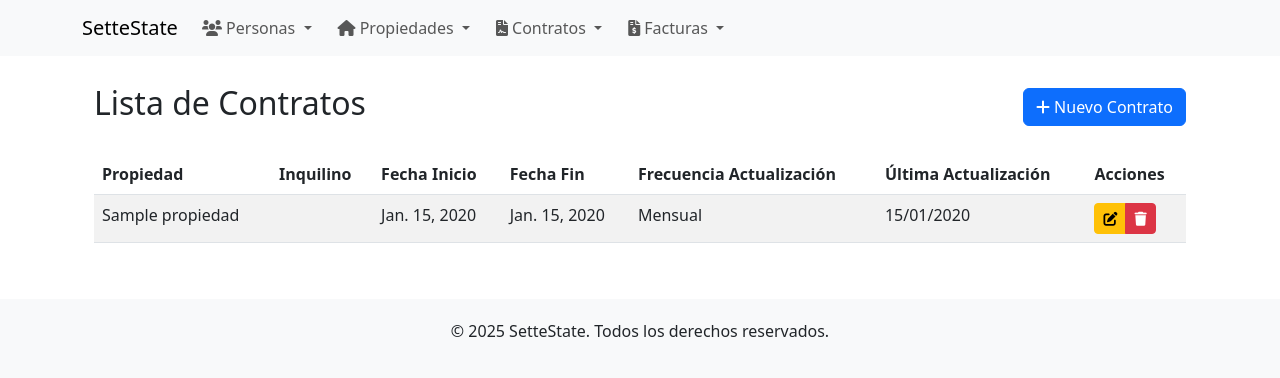
After one commit to JereGun/SettEstate, a Django app: page /contrato/ in a window 1280 px wide. The commit adds this page. Shown: the top 378 px of the page. Run offline with Django 5.2, Linux system fonts and the light colour scheme; tables that the repository leaves empty hold one stand-in row (values such as "Sample post").

Commit message:
Se agregan cambios en template de contrato

```diff
--- a/settestate/contrato/views.py
+++ b/settestate/contrato/views.py
@@ -19,21 +19,21 @@ def registrar_actualizacion(request, contrato_id):
 
 class ContratoListView(ListView):
     model = Contrato
-    template_name = "contrato_list.html"
+    template_name = "contrato/contrato_list.html"
     context_object_name = "contratos"
 
 
 class ContratoUpdateView(UpdateView):
     model = Contrato
-    template_name = "contrato_update.html"
+    template_name = "contrato/contrato_form.html"
 
 class ContratoDeleteView(DeleteView):
     model = Contrato
-    template_name = "contrato_delete.html"
+    template_name = "contrato/contrato_delete.html"
     success_url = "/contrato/"
 
 class ContratoCreateView(CreateView):
     model = Contrato
-    template_name = "contrato_create.html"
+    template_name = "contrato/contrato_form.html"
     fields = '__all__'
     success_url = "/contrato/"
--- a/settestate/templates/base.html
+++ b/settestate/templates/base.html
@@ -3,7 +3,7 @@
 <head>
     <meta charset="UTF-8">
     <meta name="viewport" content="width=device-width, initial-scale=1.0">
-    <title>{% block title %}Mi Proyecto Django{% endblock %}</title>
+    <title>{% block title %}SetteState{% endblock %}</title>
     <!-- Bootstrap CSS -->
     <link href="https://cdn.jsdelivr.net/npm/bootstrap@5.3.0/dist/css/bootstrap.min.css" rel="stylesheet">
 
@@ -20,24 +20,71 @@
             margin-top: 40px;
             text-align: center;
         }
+        .dropdown-menu {
+            border-radius: 0;
+        }
+        .nav-item {
+            margin-right: 10px;
+        }
     </style>
-    {% block extra_css %}{% endblock %}  <!-- Bloque para CSS adicional -->
+    {% block extra_css %}{% endblock %}
 </head>
 <body>
     <!-- Navbar -->
     <nav class="navbar navbar-expand-lg navbar-light bg-light fixed-top">
         <div class="container">
-            <a class="navbar-brand" href="{% url 'persona_list' %}">Mi Proyecto</a>
+            <a class="navbar-brand" href="{% url 'persona_list' %}">SetteState</a>
             <button class="navbar-toggler" type="button" data-bs-toggle="collapse" data-bs-target="#navbarNav" aria-controls="navbarNav" aria-expanded="false" aria-label="Toggle navigation">
                 <span class="navbar-toggler-icon"></span>
             </button>
             <div class="collapse navbar-collapse" id="navbarNav">
                 <ul class="navbar-nav">
-                    <li class="nav-item">
-                        <a class="nav-link" href="{% url 'persona_list' %}">Personas</a>
+                    <!-- Menú Personas -->
+                    <li class="nav-item dropdown">
+                        <a class="nav-link dropdown-toggle" href="#" id="personasDropdown" role="button" data-bs-toggle="dropdown" aria-expanded="false">
+                            <i class="fas fa-users"></i> Personas
+                        </a>
+                        <ul class="dropdown-menu" aria-labelledby="personasDropdown">
+                            <li><a class="dropdown-item" href="{% url 'persona_list' %}"><i class="fas fa-list"></i> Lista de Personas</a></li>
+                            <li><a class="dropdown-item" href="{% url 'persona_create' %}"><i class="fas fa-user-plus"></i> Nueva Persona</a></li>
+                        </ul>
                     </li>
-                    <li class="nav-item">
-                        <a class="nav-link" href="{% url 'persona_create' %}">Crear Persona</a>
+
+                    <!-- Menú Propiedades -->
+                    <li class="nav-item dropdown">
+                        <a class="nav-link dropdown-toggle" href="#" id="propiedadesDropdown" role="button" data-bs-toggle="dropdown" aria-expanded="false">
+                            <i class="fas fa-home"></i> Propiedades
+                        </a>
+                        <ul class="dropdown-menu" aria-labelledby="propiedadesDropdown">
+                            <li><a class="dropdown-item" href="{% url 'propiedad_list' %}"><i class="fas fa-list"></i> Lista de Propiedades</a></li>
+                            <li><a class="dropdown-item" href="{% url 'propiedad_create' %}"><i class="fas fa-plus-circle"></i> Nueva Propiedad</a></li>
+                            <li><hr class="dropdown-divider"></li>
+                        </ul>
+                    </li>
+
+                    <!-- Menú Contratos -->
+                    <li class="nav-item dropdown">
+                        <a class="nav-link dropdown-toggle" href="#" id="contratosDropdown" role="button" data-bs-toggle="dropdown" aria-expanded="false">
+                            <i class="fas fa-file-contract"></i> Contratos
+                        </a>
+                        <ul class="dropdown-menu" aria-labelledby="contratosDropdown">
+                            <li><a class="dropdown-item" href="{% url 'contrato_list' %}"><i class="fas fa-list"></i> Lista de Contratos</a></li>
+                            <li><a class="dropdown-item" href="{% url 'contrato_create' %}"><i class="fas fa-plus-circle"></i> Nuevo Contrato</a></li>
+                            <!-- <li><hr class="dropdown-divider"></li> -->
+                            <!-- <li><a class="dropdown-item" href=""><i class="fas fa-clock"></i> Contratos por Vencer</a></li> -->
+                        </ul>
+                    </li>
+
+                    <!-- Menú Facturas -->
+                    <li class="nav-item dropdown">
+                        <a class="nav-link dropdown-toggle" href="#" id="facturasDropdown" role="button" data-bs-toggle="dropdown" aria-expanded="false">
+                            <i class="fas fa-file-invoice-dollar"></i> Facturas
+                        </a>
+                        <ul class="dropdown-menu" aria-labelledby="facturasDropdown">
+                            <li><a class="dropdown-item" href="{% url 'factura:factura_list' %}"><i class="fas fa-list"></i> Lista de Facturas</a></li>
+                            <li><a class="dropdown-item" href="{% url 'factura:factura_create' %}"><i class="fas fa-plus-circle"></i> Nueva Factura</a></li>
+                            <li><hr class="dropdown-divider"></li>
+                        </ul>
                     </li>
                 </ul>
             </div>
@@ -54,13 +101,13 @@
     <!-- Pie de página -->
     <footer class="footer">
         <div class="container">
-            <p>&copy; {% now "Y" %} Mi Proyecto Django. Todos los derechos reservados.</p>
+            <p>&copy; {% now "Y" %} SetteState. Todos los derechos reservados.</p>
         </div>
     </footer>
 
-    <!-- Bootstrap JS y dependencias (opcional, pero recomendado para funcionalidades como el navbar) -->
+    <!-- Bootstrap JS y dependencias -->
     <script src="https://cdn.jsdelivr.net/npm/@popperjs/core@2.11.6/dist/umd/popper.min.js"></script>
     <script src="https://cdn.jsdelivr.net/npm/bootstrap@5.3.0/dist/js/bootstrap.min.js"></script>
-    {% block extra_js %}{% endblock %}  <!-- Bloque para JS adicional -->
+    {% block extra_js %}{% endblock %}
 </body>
 </html>
--- /dev/null
+++ b/settestate/templates/contrato/contrato_list.html
@@ -0,0 +1,56 @@
+{% extends 'base.html' %}
+
+{% block title %}Lista de Contratos{% endblock %}
+
+{% block content %}
+<div class="container mt-4">
+    <div class="d-flex justify-content-between align-items-center mb-4">
+        <h2>Lista de Contratos</h2>
+        <a href="{% url 'contrato_create' %}" class="btn btn-primary">
+            <i class="fas fa-plus"></i> Nuevo Contrato
+        </a>
+    </div>
+
+    <div class="table-responsive">
+        <table class="table table-striped table-hover">
+            <thead>
+                <tr>
+                    <th>Propiedad</th>
+                    <th>Inquilino</th>
+                    <th>Fecha Inicio</th>
+                    <th>Fecha Fin</th>
+                    <th>Frecuencia Actualización</th>
+                    <th>Última Actualización</th>
+                    <th>Acciones</th>
+                </tr>
+            </thead>
+            <tbody>
+                {% for contrato in contratos %}
+                <tr>
+                    <td>{{ contrato.propiedad.nombre }}</td>
+                    <td>{{ contrato.inquilino.nombre_completo }}</td>
+                    <td>{{ contrato.fecha_inicio }}</td>
+                    <td>{{ contrato.fecha_fin }}</td>
+                    <td>{{ contrato.get_frecuencia_actualizacion_display }}</td>
+                    <td>{{ contrato.ultima_actualizacion|date:"d/m/Y" }}</td>
+                    <td>
+                        <div class="btn-group" role="group">
+                            <a href="{% url 'contrato_update' contrato.pk %}" class="btn btn-sm btn-warning" title="Editar">
+                                <i class="fas fa-edit"></i>
+                            </a>
+                            <a href="{% url 'contrato_delete' contrato.pk %}" class="btn btn-sm btn-danger" title="Eliminar">
+                                <i class="fas fa-trash"></i>
+                            </a>
+                        </div>
+                    </td>
+                </tr>
+                {% empty %}
+                <tr>
+                    <td colspan="7" class="text-center">No hay contratos registrados</td>
+                </tr>
+                {% endfor %}
+            </tbody>
+        </table>
+    </div>
+</div>
+{% endblock %}
```
Also changed, not shown: settestate/templates/contrato/contrato_delete.html (added, +33 -0 lines), settestate/templates/contrato/contrato_form.html (added, +68 -0 lines), settestate/templates/contrato/registrar_actualizaciones.html (added, +57 -0 lines).
